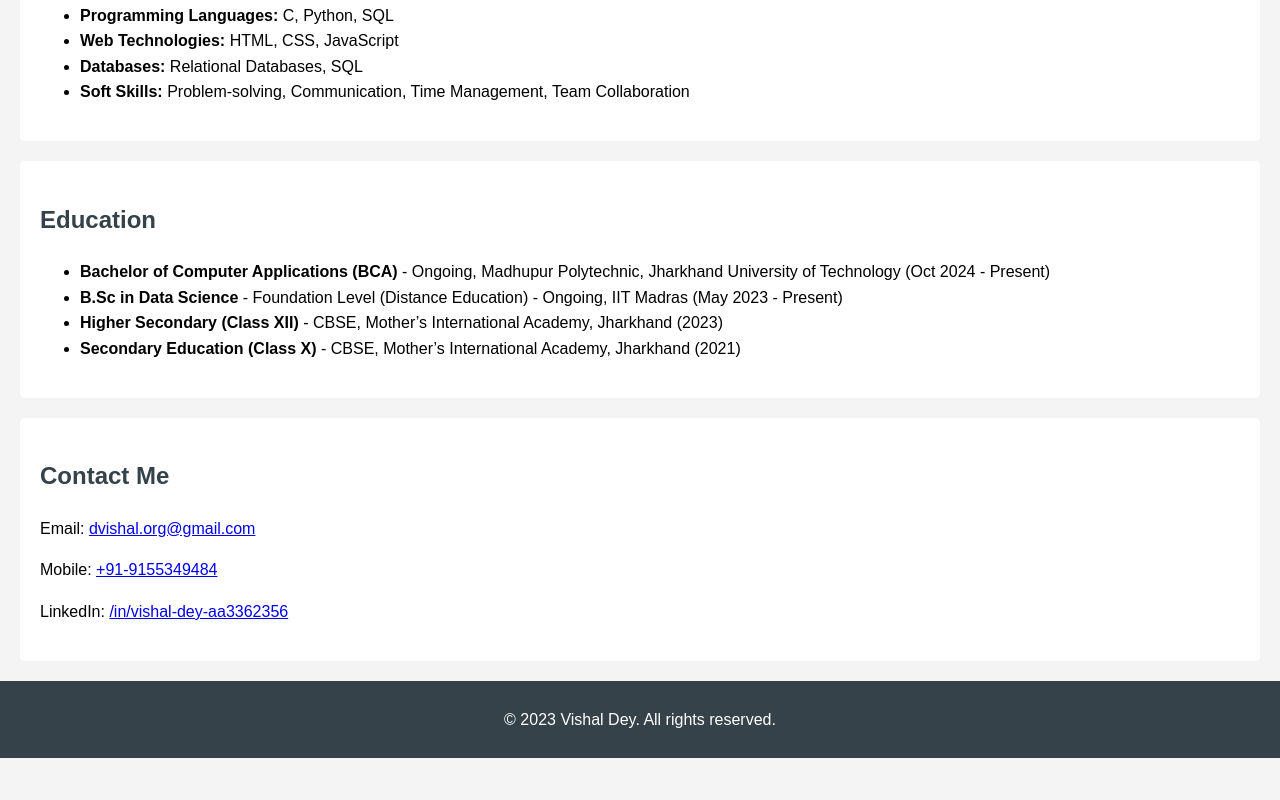
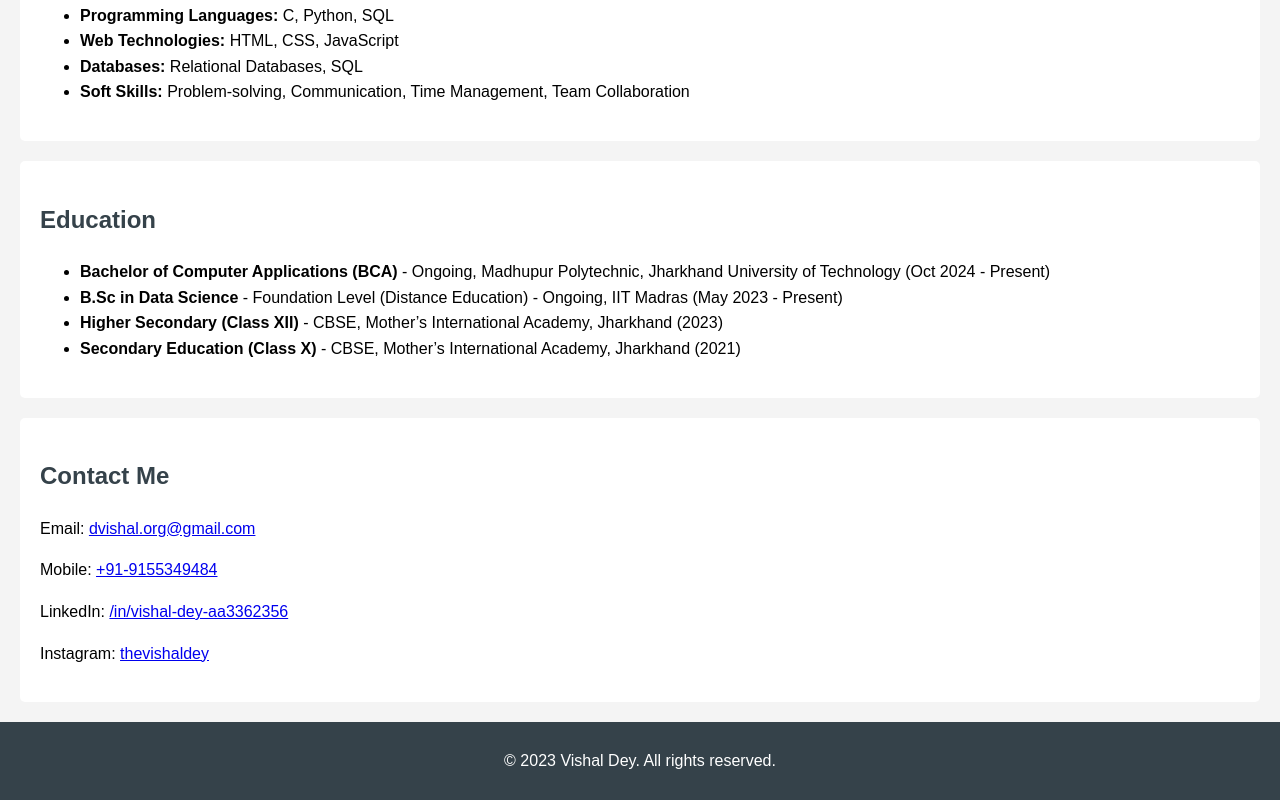
Before and after one commit to thevishaldey/thevishaldey, a plain HTML site: page index.html in a window 1280 px wide. Shown: the part 537-1337 px from the top of the page. Before the commit the page ends 1295 px from the top, so only its background shows below. Drawn offline with Linux system fonts and the light colour scheme.

Commit message:
New contact information added

```diff
--- a/index.html
+++ b/index.html
@@ -53,6 +53,7 @@
         <p>Email: <a href="mailto:dvishal.org@gmail.com">dvishal.org@gmail.com</a></p>
         <p>Mobile: <a href="tel:+919155349484">+91-9155349484</a></p>
         <p>LinkedIn: <a href="https://www.linkedin.com/in/vishal-dey-aa3362356" target="_blank">/in/vishal-dey-aa3362356</a></p>
+        <p>Instagram: <a href= https://www.instagram.com/thevishaldey target="blank">thevishaldey</a></p>
     </section>
 
     <footer>
```
